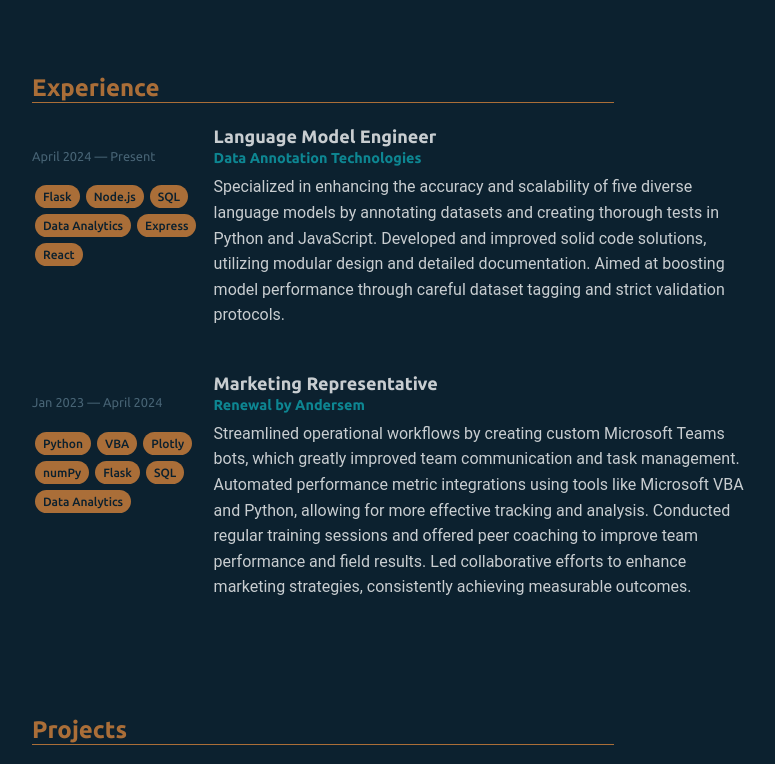
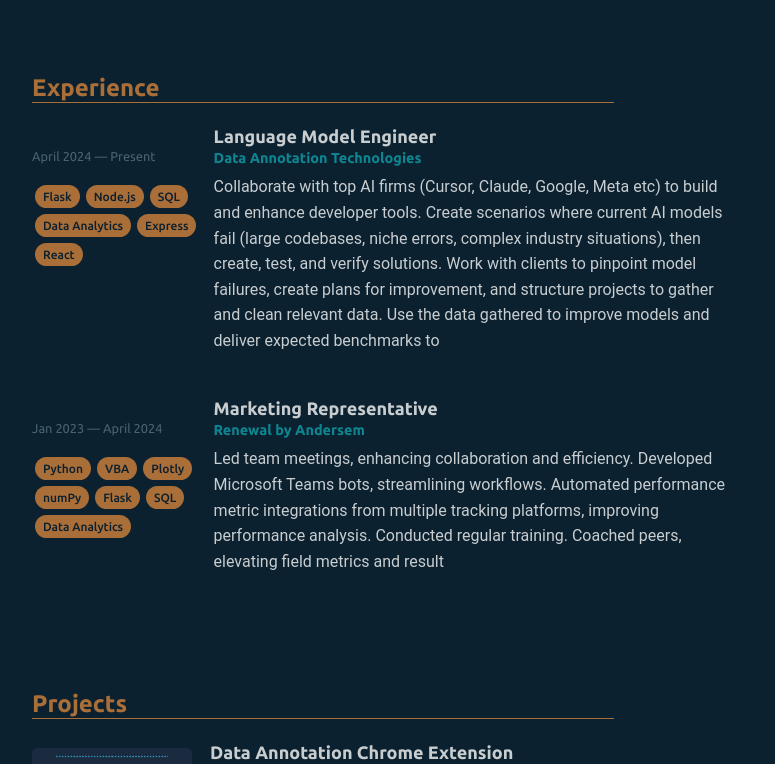
Before and after one commit to john-tettis/portfolio-updated, a React (Create React App) app: page / in a window 1280 px wide. Shown: the part 488-1252 px from the top of the page, without its empty margins (504-1279 px from the left). Built offline with nearby package versions, Linux system fonts and the light colour scheme.

Commit message:
pulled descriptions from resume

```diff
--- a/src/Components/Sections/Experience.js
+++ b/src/Components/Sections/Experience.js
@@ -9,13 +9,15 @@ const history = [
     {
         title:"Language Model Engineer",
         company:"Data Annotation Technologies",
-        description:`Specialized in enhancing the accuracy and scalability of
-        five diverse language models by annotating datasets and creating thorough
-        tests in Python and JavaScript. Developed and improved solid code solutions,
-        utilizing modular design and detailed documentation.
-        Aimed at boosting model performance through careful dataset tagging
-        and strict validation protocols.
-        `,
+        description:`Collaborate with top AI firms (Cursor, Claude, Google, Meta etc) to build and
+                    enhance developer tools.
+                    Create scenarios where current AI models fail (large codebases, niche errors,
+                    complex industry situations), then create, test, and verify solutions.
+                    Work with clients to pinpoint model failures, create plans for improvement, and
+                    structure projects to gather and clean relevant data.
+                    Use the data gathered to improve models and deliver expected benchmarks to
+
+                            `,
 
         start:"April 2024",
         end:"Present",
@@ -24,13 +26,12 @@ const history = [
     {
         title:"Marketing Representative",
         company:"Renewal by Andersem",
-        description:`Streamlined operational workflows by creating custom Microsoft
-        Teams bots, which greatly improved team communication and task management.
-        Automated performance metric integrations using tools like Microsoft VBA and  Python,
-        allowing for more effective tracking and analysis. Conducted regular training
-        sessions and offered peer coaching to improve team performance and field results.
-        Led collaborative efforts to enhance marketing strategies,
-        consistently achieving measurable outcomes.`,
+        description:`Led team meetings, enhancing collaboration and efficiency.
+                    Developed Microsoft Teams bots, streamlining workflows.
+                    Automated performance metric integrations from multiple tracking platforms,
+                    improving performance analysis.
+                    Conducted regular training.
+                    Coached peers, elevating field metrics and result`,
         start:"Jan 2023",
         end:"April 2024",
         skills:["Python", "VBA","Plotly","numPy", "Flask","SQL", "Data Analytics"]
```
